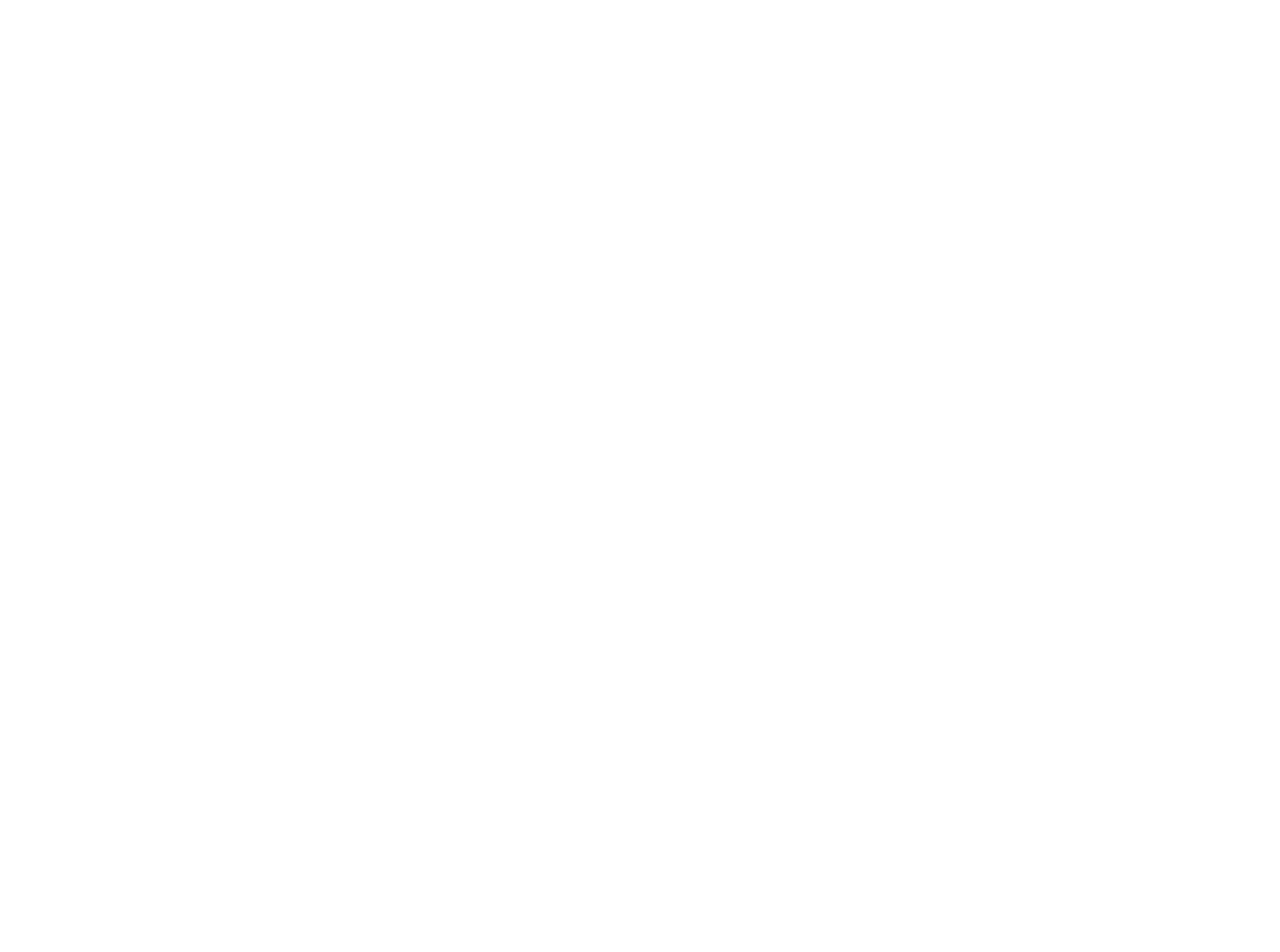
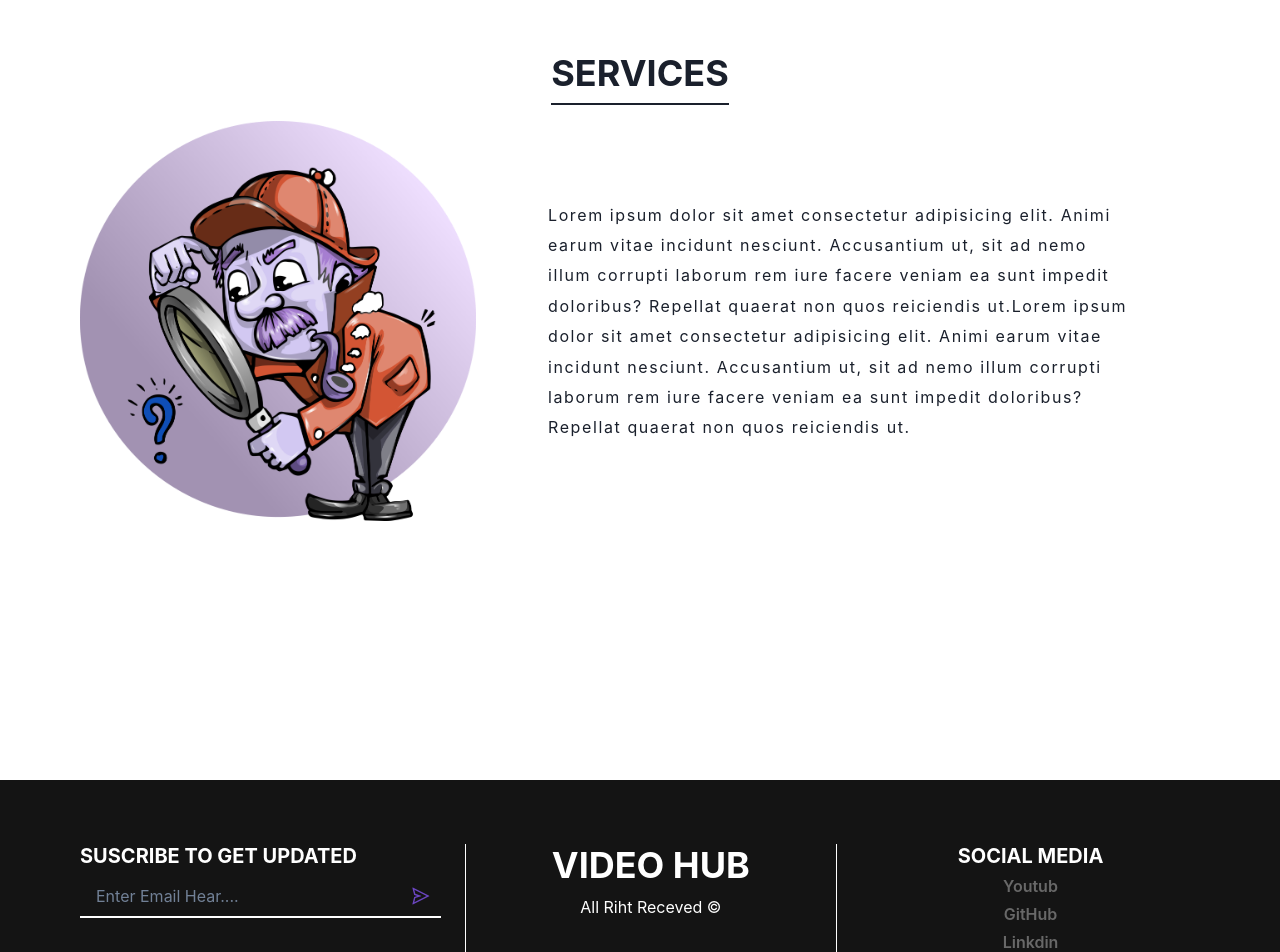
Before and after one commit to karandave06/video_hub, a React (Vite) app: page / in a window 1280 px wide. Shown: the part 820-1772 px from the top of the page. Before the commit the page ends 800 px from the top, so only its background shows below. Built offline with nearby package versions, Linux system fonts and the light colour scheme.

Commit message:
so now i am going to starting video component for video hub

```diff
--- a/src/App.jsx
+++ b/src/App.jsx
@@ -2,6 +2,7 @@
 // import { Button,ColorModeScript,theme } from '@chakra-ui/react'
 import Header from './Components/Header'
 import Home from './Components/Home'
+import Footer from './Components/Footer'
 
 function App() {
 
@@ -13,6 +14,7 @@
  <Routes>
   <Route path={'/'} element={<Home />} />
  </Routes>
+ <Footer />
  </BrowserRouter>
     </>
   )
--- a/src/Components/Footer.jsx
+++ b/src/Components/Footer.jsx
@@ -1,9 +1,78 @@
+import { Box, Button, HStack,Text, Heading, Input, Stack, VStack } from "@chakra-ui/react"
+import {AiOutlineSend} from 'react-icons/ai'
+
 
 
 const Footer = () => {
   return (
     <div>
-      Hello i am footer
+      <Box bgColor={'blackAlpha.900'} minH={'40'} p='16' color={'white'}>
+
+        <Stack direction={['column', 'row']}>
+            <VStack alignItems={"stretch"} w={"full"} px={"4"}>
+                <Heading size={'md'} textTransform={'uppercase'}>
+                    Suscribe to get updated
+                </Heading>
+                <HStack
+                borderBottom={"2px solid white"}
+                >
+
+                <Input placeholder="Enter Email Hear...." border={'none'} borderRadius={'none'} outline={'none'}/>
+                    <Button p={0} colorScheme="purple" variant={'ghost'} borderRadius={'0 20px 20px 0'}>
+                        <AiOutlineSend colorScheme="purple" size={20}/>
+                    </Button>
+                </HStack>
+            </VStack>
+
+            {/* <VStack w={'full'}
+            borderLeft={['none', '1px solid white']}
+            borderRight={['none', '1px solid white']}
+            > */}
+<VStack w={'full'}
+            borderLeft={['none', '1px solid white']}
+            borderRight={['none', '1px solid white']}
+            >
+<Heading textTransform={'uppercase'} textAlign={'center'}>
+Video Hub
+
+</Heading>
+<Text>
+    All Riht Receved &copy;
+</Text>
+            {/* </VStack> */}
+
+            </VStack>
+
+            <VStack w={'full'}>
+<Heading size={'md'} textTransform={'uppercase'}>
+Social Media</Heading>
+<Button variant={'link'} colorScheme="whiteAlpha">
+<a href="https://www.youtube.com/watch?v=Hi_gyY-mMQo" target="'_blank">
+    Youtub
+</a>
+
+</Button>
+
+<Button variant={'link'} colorScheme="whiteAlpha">
+<a href={'https://github.com/karandave06'} target="'_blank">
+    GitHub
+</a>
+
+</Button>
+
+<Button variant={'link'} colorScheme="whiteAlpha">
+<a href="https://www.linkedin.com/in/karan-dave-18702324b/" target="'_blank">
+    Linkdin
+</a>
+
+</Button>
+
+
+            </VStack>
+
+
+        </Stack>
+      </Box>
     </div>
   )
 }
--- a/src/Components/Header.jsx
+++ b/src/Components/Header.jsx
@@ -16,8 +16,9 @@
 const Header = () => {
   const {isOpen,onOpen,onClose} = useDisclosure();
   return (
-    <div style={{zIndex:"999999"}}>
+    <div>
       <Button
+      zIndex={'overlay'}
         pos={"fixed"}
         top={"4"}
         left={"4"}
--- a/src/Components/Home.jsx
+++ b/src/Components/Home.jsx
@@ -1,6 +1,7 @@
 import { Box, Heading,Container } from "@chakra-ui/react"
 import {Carousel} from 'react-responsive-carousel'
 import "react-responsive-carousel/lib/styles/carousel.min.css"
+import { Stack,Image,Text } from "@chakra-ui/react"
 
 import imag1 from '../assets/1.jpg'
 import imag2 from '../assets/2.jpg'
@@ -24,6 +25,25 @@
     <>
     <Box>
 <MyCarousel />
+
+<Container maxW={'container.xl'}  minH="100vh" p="16">
+<Heading textTransform={"uppercase"} py={"2"} w="fit-content" borderBottom="2px solid" m="auto">
+  Services
+</Heading>
+
+<Stack  h="full"
+p="4"
+alignItems="center"
+direction={["column","row"]}>
+
+<Image src={imag5} h={['40', '400']} filter={"hue-rotate(-130deg)"}/>
+
+ <Text letterSpacing={'widest'} lineHeight={'190%'} p={['4','16']}>
+Lorem ipsum dolor sit amet consectetur adipisicing elit. Animi earum vitae incidunt nesciunt. Accusantium ut, sit ad nemo illum corrupti laborum rem iure facere veniam ea sunt impedit doloribus? Repellat quaerat non quos reiciendis ut.Lorem ipsum dolor sit amet consectetur adipisicing elit. Animi earum vitae incidunt nesciunt. Accusantium ut, sit ad nemo illum corrupti laborum rem iure facere veniam ea sunt impedit doloribus? Repellat quaerat non quos reiciendis ut.
+ </Text>
+
+</Stack>
+</Container>
     </Box>
 
 
```
Also changed, not shown: src/Components/Video.jsx (added, +10 -0 lines).
